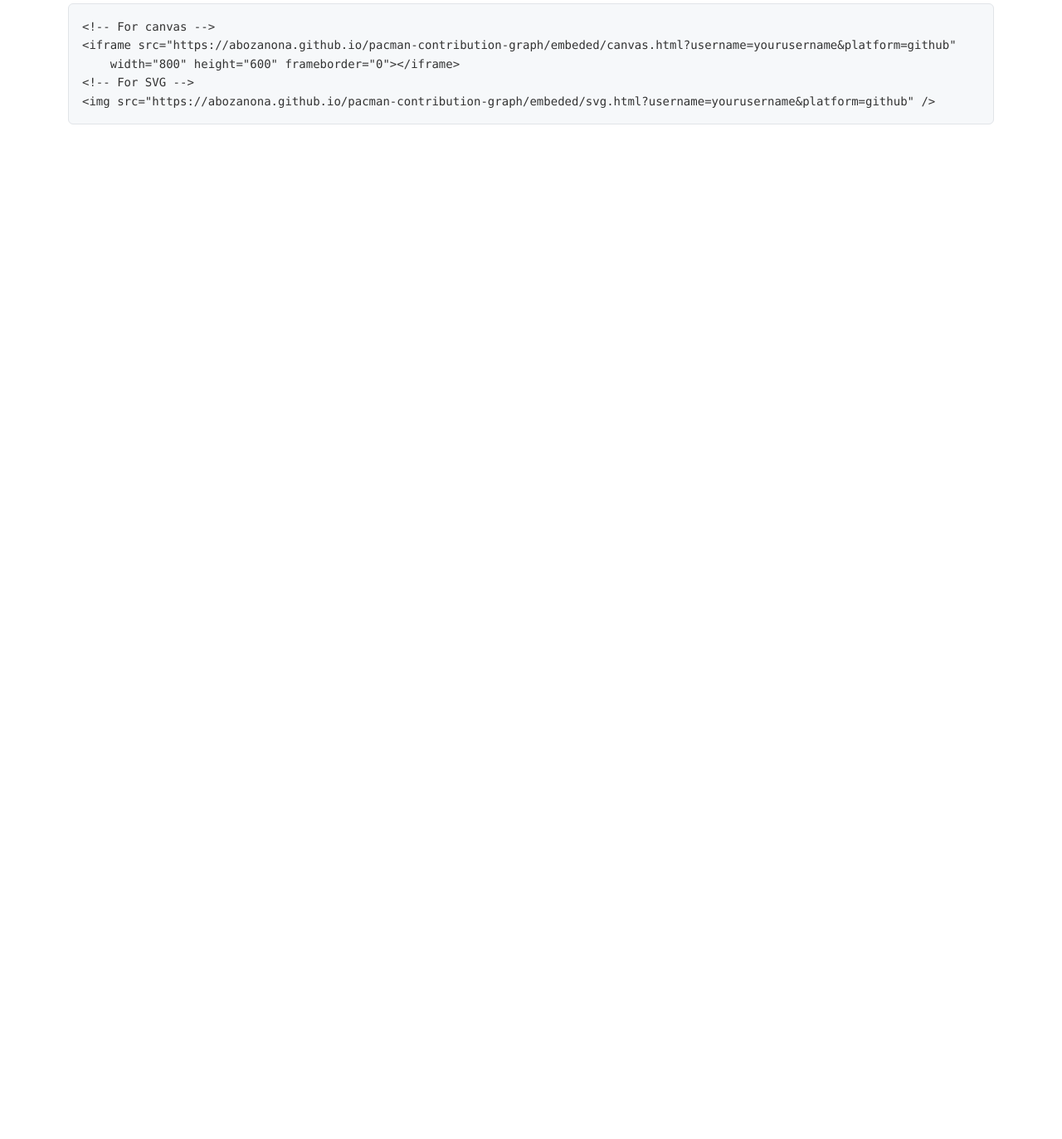
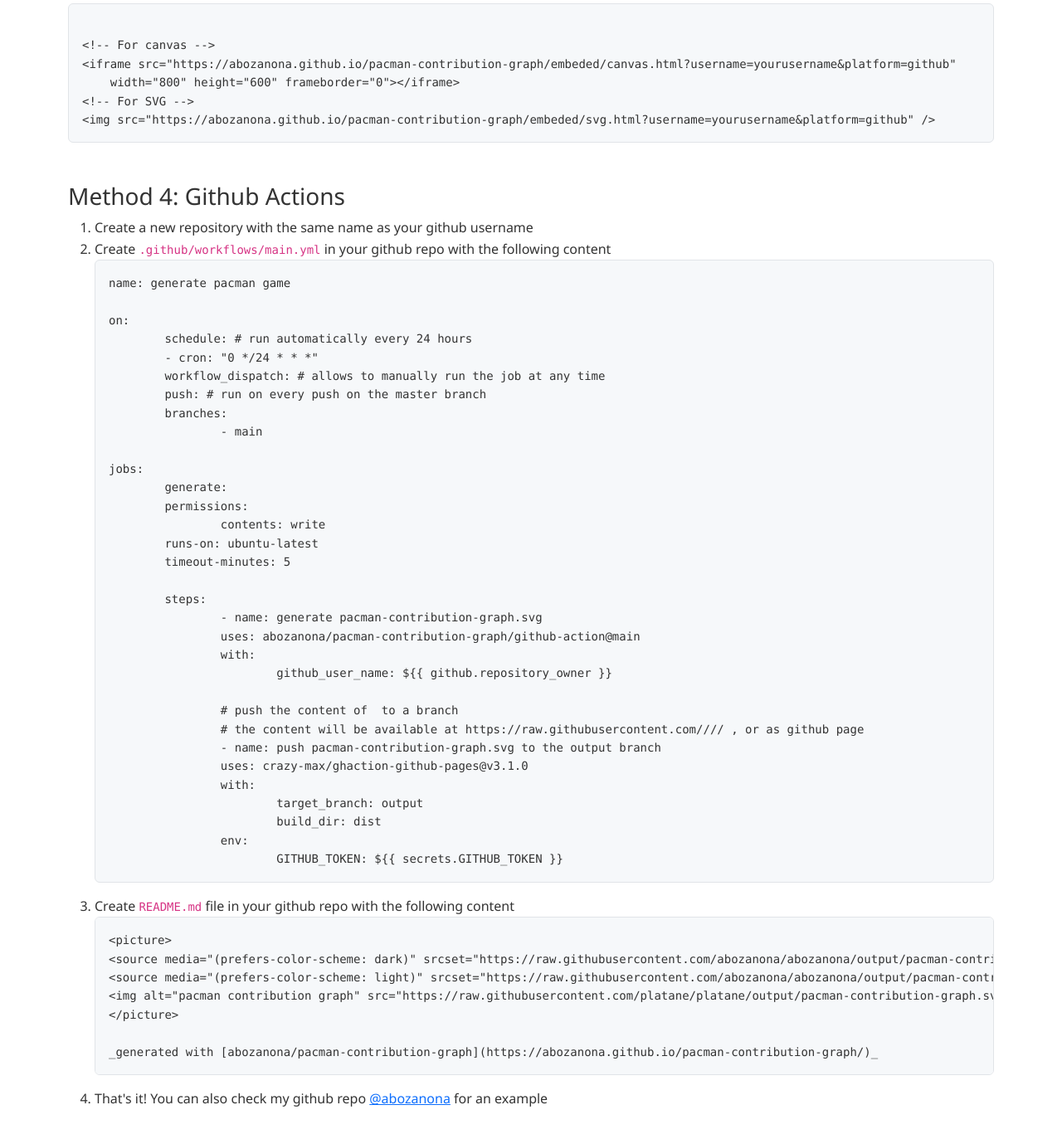
Before and after one commit to usmandarusman/pacman, a website built with webpack: page index.html in a window 1280 px wide. Shown: the part 2357-3730 px from the top of the page at 83% size. Before the commit the page ends 2613 px from the top, so only its background shows below. Built offline with nearby package versions, Linux system fonts and the light colour scheme; a script that the page names is missing.

Commit message:
Update github page

```diff
--- a/index.html
+++ b/index.html
@@ -288,14 +288,63 @@
 &lt;/script&gt;</code></pre>
 
 				<h3>Method 3: Iframe/Image Embedding</h3>
-				<pre>
+				<pre><code>
 &lt;!-- For canvas --&gt;
 <code>&lt;iframe src="https://abozanona.github.io/pacman-contribution-graph/embeded/canvas.html?username=yourusername&platform=github"
     width="800" height="600" frameborder="0"&gt;&lt;/iframe&gt;</code>
 &lt;!-- For SVG --&gt;
 <code>&lt;img src="https://abozanona.github.io/pacman-contribution-graph/embeded/svg.html?username=yourusername&platform=github" /&gt;</code>
-</pre>
+</code></pre>
 			</div>
+
+			<h3>Method 4: Github Actions</h3>
+			<ol>
+				<li>Create a new repository with the same name as your github username</li>
+				<li>
+					Create <code>.github/workflows/main.yml</code> in your github repo with the following content
+					<pre><code>name: generate pacman game
+
+on:
+	schedule: # run automatically every 24 hours
+	- cron: "0 */24 * * *"
+	workflow_dispatch: # allows to manually run the job at any time
+	push: # run on every push on the master branch
+	branches:
+		- main
+
+jobs:
+	generate:
+	permissions:
+		contents: write
+	runs-on: ubuntu-latest
+	timeout-minutes: 5
+
+	steps:
+		- name: generate pacman-contribution-graph.svg
+		uses: abozanona/pacman-contribution-graph/github-action@main
+		with:
+			github_user_name: ${{ github.repository_owner }}
+
+		# push the content of <build_dir> to a branch
+		# the content will be available at https://raw.githubusercontent.com/<github_user>/<repository>/<target_branch>/<file> , or as github page
+		- name: push pacman-contribution-graph.svg to the output branch
+		uses: crazy-max/ghaction-github-pages@v3.1.0
+		with:
+			target_branch: output
+			build_dir: dist
+		env:
+			GITHUB_TOKEN: ${{ secrets.GITHUB_TOKEN }}</code></pre>
+				</li>
+				<li>Create <code>README.md</code> file in your github repo with the following content
+				<pre><code>&lt;picture>
+&lt;source media="(prefers-color-scheme: dark)" srcset="https://raw.githubusercontent.com/abozanona/abozanona/output/pacman-contribution-graph-dark.svg">
+&lt;source media="(prefers-color-scheme: light)" srcset="https://raw.githubusercontent.com/abozanona/abozanona/output/pacman-contribution-graph.svg">
+&lt;img alt="pacman contribution graph" src="https://raw.githubusercontent.com/platane/platane/output/pacman-contribution-graph.svg">
+&lt;/picture>
+
+_generated with [abozanona/pacman-contribution-graph](https://abozanona.github.io/pacman-contribution-graph/)_</code></pre></li>
+<li>That's it! You can also check my github repo <a target="__blank" href="https://github.com/abozanona/abozanona">@abozanona</a> for an example </li>
+			</ol>
 		</div>
 
 		<footer class="bg-light py-3 mt-5 invisible">
```
